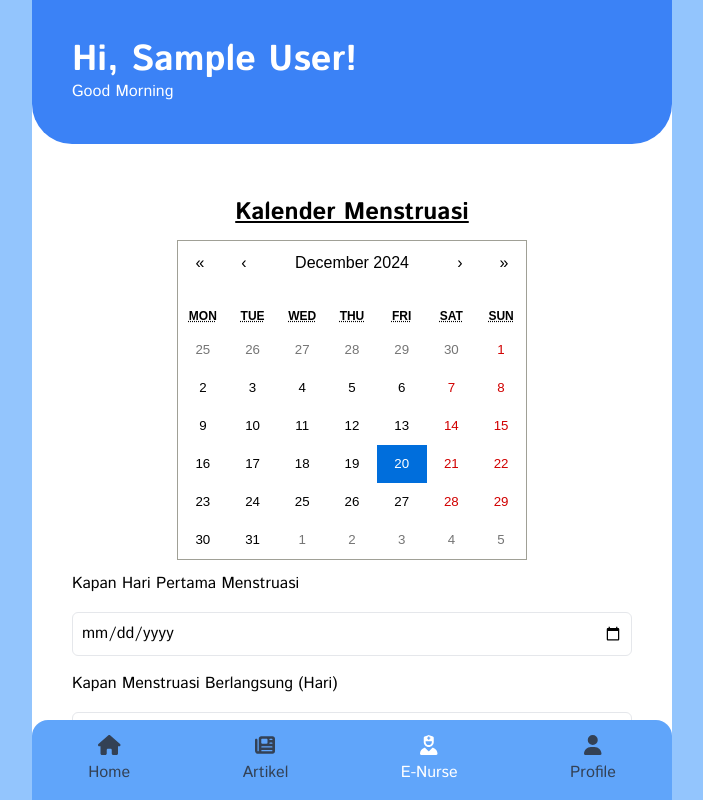
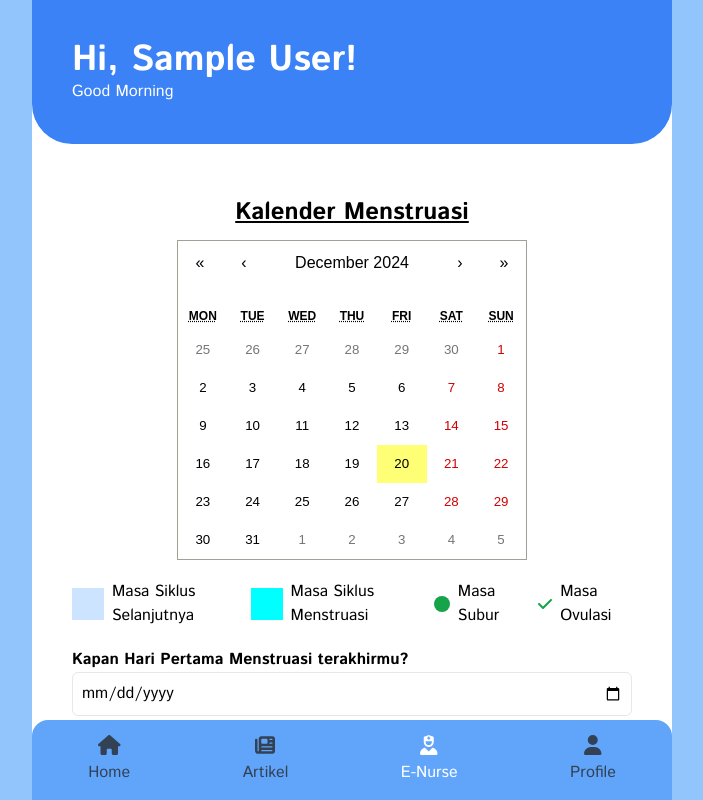
Before and after one commit to Ripeee/remaja360, a Next.js app: page /e-nurse/period in a window 1280 px wide. Shown: the top 800 px of the page, without its empty margins (288-991 px from the left). Built offline with nearby package versions, Linux system fonts and the light colour scheme; sample sign-in values are in the browser's storage.

Commit message:
membuat kalender menstruasi

```diff
--- a/src/app/e-nurse/period/page.tsx
+++ b/src/app/e-nurse/period/page.tsx
@@ -6,82 +6,146 @@
 import { FontAwesomeIcon } from "@fortawesome/react-fontawesome";
 import { faCheck, faCircle } from "@fortawesome/free-solid-svg-icons";
 
-type ValuePiece = Date | null;
-
-type Value = ValuePiece | [ValuePiece, ValuePiece];
+// type ValuePiece = Date | null;
+// type Value = ValuePiece | [ValuePiece, ValuePiece];
 
 
 export default function Period() {
 	const [dataUser, setDataUser] = React.useState<{ name?: string }>({});
-	const [isClient, setIsClient] = React.useState(false); // State to track if the component is mounted
+	const [isClient, setIsClient] = React.useState<boolean>(false); // State to track if the component is mounted
+	const [datePeriod, setDatePeriod] = React.useState<string>(""); // State to track if the component is mounted
+	const [dayPeriod, setDayPeriod] = React.useState<string>(""); // State to track if the component is mounted
+	const [monthPeriod, setMonthPeriod] = React.useState<string>(""); // State to track if the component is mounted
+	const [masaSiklus, setMasaSiklus] = React.useState<Date[]>([]);
+	const [masaSiklusSelanjutnya, setMasaSiklusSelanjutnya] = React.useState<Date[]>([]);
+	const [masaSubur, setMasaSubur] = React.useState<Date[]>([]);
+	const [masaOvulasi, setMasaOvulasi] = React.useState<Date[]>([]);
 
 React.useEffect(() => {
-		setIsClient(true); // Set to true after the component is mounted
+	setIsClient(true);
 	const user = localStorage.getItem("user");
 	setDataUser(user ? JSON.parse(user) : {});
 }, []);
 
+	function periodDate(e: string) {
+		setDatePeriod(e);
+	}
+	function periodDay(e: string) {
+		setDayPeriod(e);
+	}
+	function periodMonth(e: string) {
+		setMonthPeriod(e);
+	}
+
+
 function getPeriod() {
-		console.log("test");
+	const startDate = new Date(datePeriod); // Hari pertama menstruasi
+	const duration = parseInt(dayPeriod); // Durasi menstruasi (dalam hari)
+	const cycleLength = parseInt(monthPeriod); // Panjang siklus menstruasi
+
+	const masaSiklus: Date[] = [];
+	const masaSubur: Date[] = [];
+	const masaOvulasi: Date[] = [];
+  const masaSiklusSelanjutnya: Date[] = [];
+
+	// Menghitung masa menstruasi (siklus)
+	for (let i = 0; i < duration; i++) {
+		masaSiklus.push(new Date(startDate.getTime() + i * 24 * 60 * 60 * 1000));
 	}
-	const [value, onChange] = React.useState<Value>(new Date());
-	const masaSiklus = [
-		new Date(2025, 1, 2),
-		new Date(2025, 1, 3),
-		new Date(2025, 1, 4),
-		new Date(2025, 1, 5),
-		new Date(2025, 1, 6),
-	];
 
-	const masaSubur = [
-		new Date(2025, 1, 13),
-		new Date(2025, 1, 14),
-		new Date(2025, 1, 15),
-		new Date(2025, 1, 16),
-		new Date(2025, 1, 17),
-		new Date(2025, 1, 18),
-	];
-	const masaOvulasi = [
-		new Date(2025, 1, 17),
-	];
+	// Menghitung masa menstruasi untuk siklus berikutnya
+	const nextCycleStart = new Date(
+		startDate.getTime() + cycleLength * 24 * 60 * 60 * 1000,
+	);
+	for (let i = 0; i < duration; i++) {
+		masaSiklusSelanjutnya.push(
+			new Date(nextCycleStart.getTime() + i * 24 * 60 * 60 * 1000),
+		);
+	}
 
-	// Fungsi untuk menentukan apakah tanggal yang dipilih ada dalam daftar masaSubur
+	// Menghitung masa subur
+	for (let i = cycleLength - 15; i < cycleLength - 10; i++) {
+		masaSubur.push(new Date(startDate.getTime() + i * 24 * 60 * 60 * 1000));
+	}
+
+	// Menghitung masa ovulasi (hari ke-14 sebelum siklus berikutnya)
+	const ovulasiDate = new Date(
+		startDate.getTime() + (cycleLength - 14) * 24 * 60 * 60 * 1000,
+	);
+	masaOvulasi.push(ovulasiDate);
+
+	// Perbarui state untuk kalender
+	setMasaSiklus(masaSiklus);
+	setMasaSubur(masaSubur);
+	setMasaOvulasi(masaOvulasi);
+  setMasaSiklusSelanjutnya(masaSiklusSelanjutnya);
+
+	// console.log("Masa Siklus:", masaSiklus);
+	// console.log("Masa Siklus Berikutnya:", masaSiklusSelanjutnya);
+	// console.log("Masa Subur:", masaSubur);
+	// console.log("Masa Ovulasi:", masaOvulasi);
+}
+
 function getTileClassName({ date }: { date: Date }) {
-		if (masaSiklus.some(
+	if (
+		masaSiklus.some(
 			(masa) =>
 				masa.getDate() === date.getDate() &&
 				masa.getMonth() === date.getMonth() &&
 				masa.getFullYear() === date.getFullYear(),
-		)) return "masa-siklus";
-		if (masaSubur.some(
+		)
+	) {
+		return "masa-siklus";
+	}
+	if (
+		masaSiklusSelanjutnya.some(
 			(masa) =>
 				masa.getDate() === date.getDate() &&
 				masa.getMonth() === date.getMonth() &&
 				masa.getFullYear() === date.getFullYear(),
-		)) return "masa-ovulasi";
+		)
+	) {
+		return "masa-siklus-selanjutnya";
+	}
+	if (
+		masaSubur.some(
+			(masa) =>
+				masa.getDate() === date.getDate() &&
+				masa.getMonth() === date.getMonth() &&
+				masa.getFullYear() === date.getFullYear(),
+		)
+	) {
+		return "masa-subur";
+	}
 
 	return "";
 }
 
 function getTileContent({ date }: { date: Date }) {
-		if (masaOvulasi.some(
+	if (
+		masaOvulasi.some(
 			(masa) =>
 				masa.getDate() === date.getDate() &&
 				masa.getMonth() === date.getMonth() &&
 				masa.getFullYear() === date.getFullYear(),
-			)) {
+		)
+	) {
 		return <FontAwesomeIcon icon={faCheck} className="text-green-700 ml-2" />;
 	}
-		if (masaSubur.some(
+
+	if (
+		masaSubur.some(
 			(masa) =>
 				masa.getDate() === date.getDate() &&
 				masa.getMonth() === date.getMonth() &&
 				masa.getFullYear() === date.getFullYear(),
-			)) {
+		)
+	) {
 		return <FontAwesomeIcon icon={faCircle} className="text-green-600 ml-2" />;
 	}
-		return null; // Jika tidak ada, tidak menambahkan apa-apa
+	return null;
 }
+
 	// Only render the calendar on the client side
 	if (!isClient) {
 		return null; // Prevents the hydration mismatch by returning null until mounted
@@ -103,23 +167,47 @@
 			</h1>
 			<div className="mx-auto">
 				<Calendar
-					onChange={onChange}
-					value={value}
+					// onChange={onChange}
+					// value={value}
 					tileClassName={getTileClassName}
 					tileContent={getTileContent} // Menambahkan konten di dalam tanggal
 				/>
 			</div>
 
+			<div className="flex gap-2 mx-10 my-2 items-center">
+				<div className="p-4 masa-siklus-selanjutnya"></div>
+				<p>Masa Siklus Selanjutnya</p>
+				<div className="p-4 masa-siklus"></div>
+				<p>Masa Siklus Menstruasi</p>
+				<FontAwesomeIcon icon={faCircle} className="text-green-600 ml-2" />
+				<p>Masa Subur</p>
+				<FontAwesomeIcon icon={faCheck} className="text-green-600 ml-2" />
+				<p>Masa Ovulasi</p>
+			</div>
+
 			<div className="mx-10 flex flex-col gap-4">
-				<p>Kapan Hari Pertama Menstruasi</p>
+				<div className="">
+					<p className="font-bold">Kapan Hari Pertama Menstruasi terakhirmu?</p>
 					<input
 						type="date"
 						className="w-full p-2 rounded-md border"
 						placeholder="Masukkan Tanggal"
+						onChange={(e) => {
+							periodDate(e.target.value);
+						}}
 					/>
-				<p>Kapan Menstruasi Berlangsung (Hari)</p>
+				</div>
+				<div className="">
+					<p className="font-bold">Biasanya berapa hari Menstruasi Berlangsung?</p>
 					<div className="p-2 rounded-md border">
-					<select name="" id="" className="w-full">
+						<select
+							onChange={(e) => {
+								periodDay(e.target.value);
+							}}
+							defaultValue=""
+							name=""
+							id=""
+							className="w-full">
 							<option value="3">3 Hari</option>
 							<option value="4">4 Hari</option>
 							<option value="5">5 Hari</option>
@@ -127,10 +215,19 @@
 							<option value="7">7 Hari</option>
 						</select>
 					</div>
+				</div>
 
-				<p>Berapa Siklus Bulanan Menstruasimu (Hari)</p>
+				<div className="">
+					<p className="font-bold">Berapa Rata-Rata Siklus Bulanan Menstruasimu (Hari)</p>
 					<div className="p-2 rounded-md border">
-					<select name="" id="" className="w-full">
+						<select
+							onChange={(e) => {
+								periodMonth(e.target.value);
+							}}
+							defaultValue=""
+							name=""
+							id=""
+							className="w-full">
 							<option value="25">25 Hari</option>
 							<option value="26">26 Hari</option>
 							<option value="27">27 Hari</option>
@@ -148,6 +245,7 @@
 						</select>
 					</div>
 				</div>
+			</div>
 			<button
 				onClick={getPeriod}
 				className="bg-blue-400 rounded-xl px-8 hover:bg-blue-600 disabled:bg-blue-50 mx-auto mb-10 mt-4">
--- a/src/app/globals.css
+++ b/src/app/globals.css
@@ -89,7 +89,11 @@
   background-color: aqua !important;
   color: black !important;
 }
-.masa-ovulasi {
+.masa-subur {
   background-color: lime !important;
   color: black !important;
 }
+.masa-siklus-selanjutnya {
+  background-color: #cce4ff !important;
+  color: #0059b3 !important;
+}
```
Lines whose indentation alone changed are shown as unchanged.
